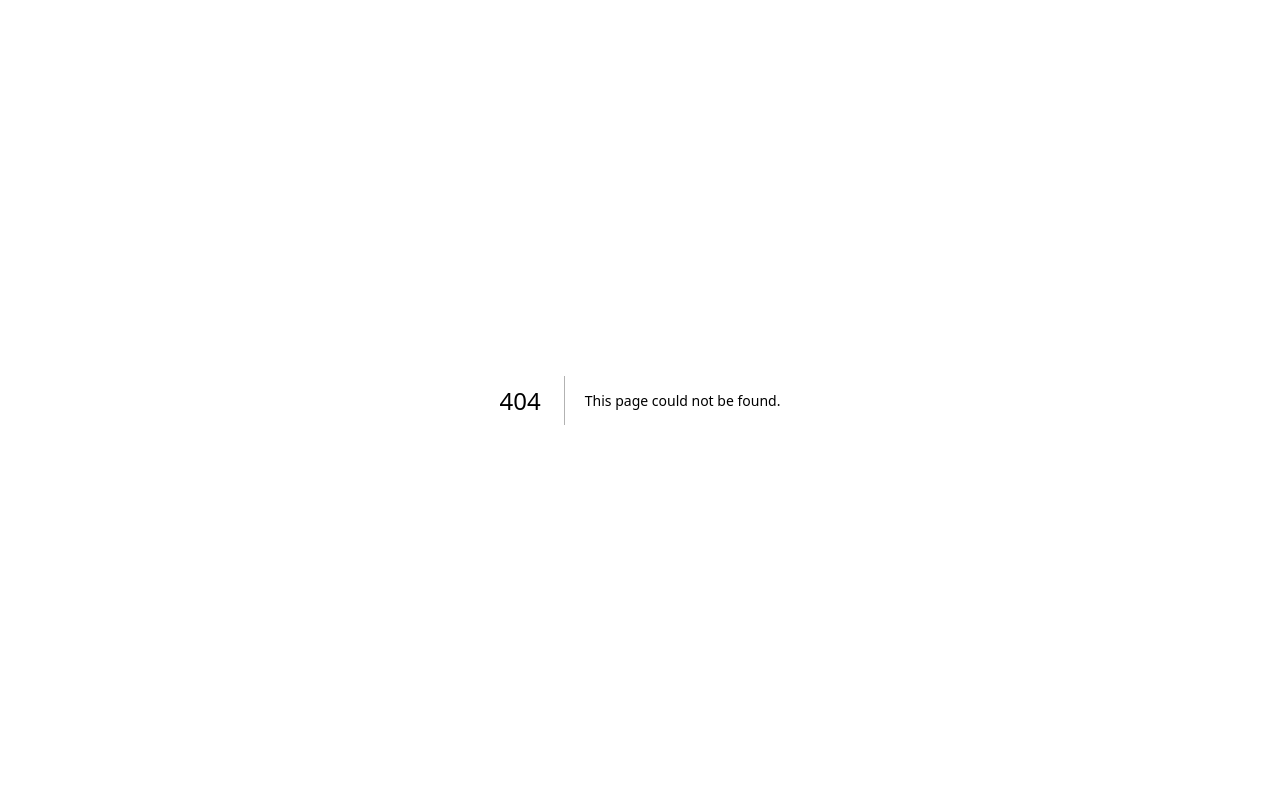
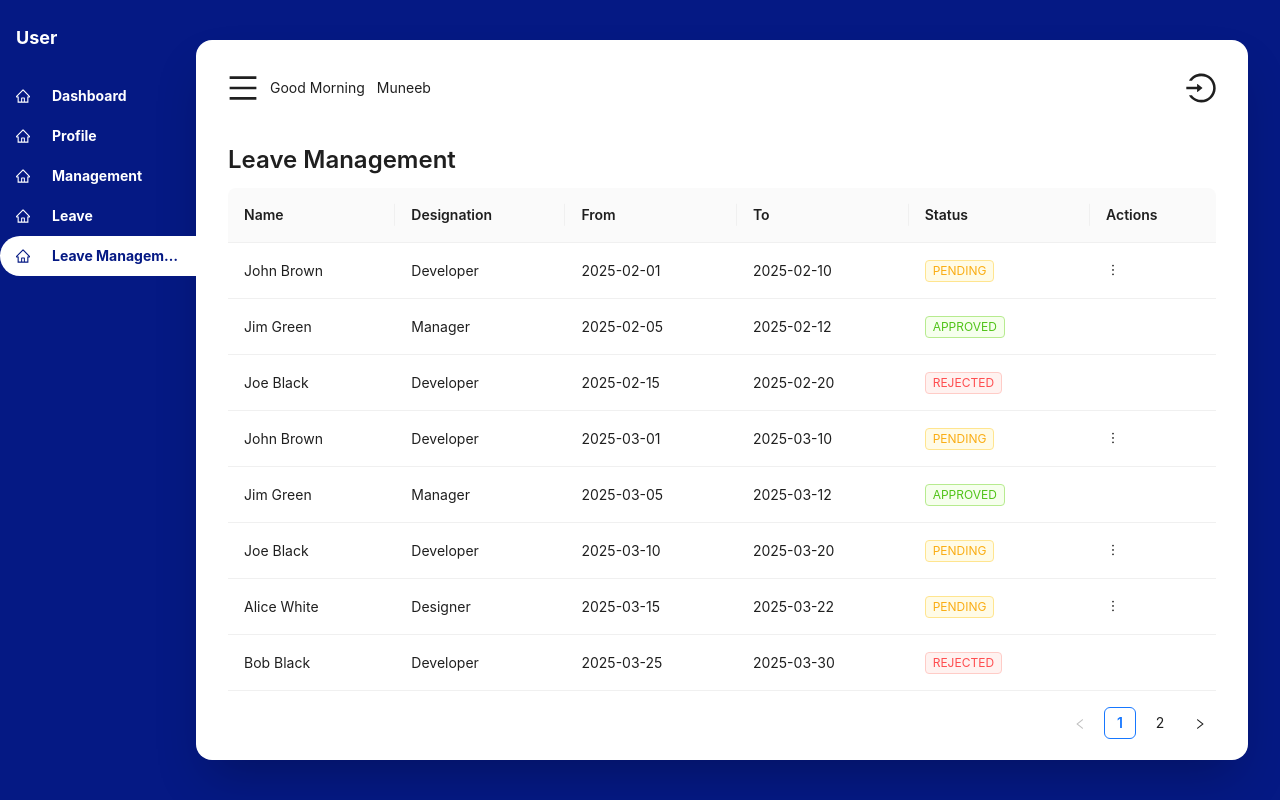
Before and after one commit to AlfaBlocks-Softwares/teamfirsthr, a Next.js app: page /dashboard/leave-management in a window 1280 px wide. Before the commit this address had no page. Built offline with nearby package versions, Linux system fonts and the light colour scheme; what @ant-design/nextjs-registry would draw is missing.

Commit message:
leave management feature for managers, add actions for rejecting,approving leaves, build initial design for leave details

```diff
--- /dev/null
+++ b/app/dashboard/(manager)/leave-management/page.tsx
@@ -0,0 +1,9 @@
+import dynamic from "next/dynamic";
+
+const LeaveManagementTable = dynamic(
+  () => import("@/components/manager/leavemanagement/leavesTable")
+);
+
+export default function LeaveManagement() {
+  return <LeaveManagementTable />;
+}
--- a/app/dashboard/layout.tsx
+++ b/app/dashboard/layout.tsx
@@ -2,13 +2,13 @@
 import React, { useEffect, useState } from "react";
 import { Layout, Menu } from "antd";
 import { usePathname } from "next/navigation";
-import { DashboardNavItems } from "@/constants";
 const { Header, Sider, Content } = Layout;
 import {
   CloseCircleOutlined,
   LoginOutlined,
   MenuOutlined,
 } from "@ant-design/icons";
+import GetNavItems from "@/constants/dashboard/NavItems";
 
 interface Props {
   children: React.ReactNode;
@@ -53,7 +53,7 @@ const MainLayout: React.FC<Props> = ({ children }) => {
           <Menu
             selectedKeys={[pathname]}
             className="!bg-primary !text-secondary !font-bold !pl-0"
-            items={DashboardNavItems}
+            items={GetNavItems()}
           />
         </Sider>
       )}
@@ -88,7 +88,7 @@ const MainLayout: React.FC<Props> = ({ children }) => {
           <Menu
             selectedKeys={[pathname]}
             className="!bg-primary !text-secondary !font-bold !pl-0"
-            items={DashboardNavItems}
+            items={GetNavItems()}
           />
         </nav>
       )}
--- a/components/forms/employee/LeaveForm.tsx
+++ b/components/forms/employee/LeaveForm.tsx
@@ -29,7 +29,7 @@ export default function EmployeeLeaveForm() {
     <section className="p-spacing-l">
       <div className="flex flex-col justify-start items-start gap-spacing-s">
         <Typography.Title level={2} className="!p-0 !m-0">
-          Employee Leave Form
+          Leave Form
         </Typography.Title>
         <Typography.Title level={5} className="!text-caption !p-0 !m-0">
           You have 15 leaves remaining
--- /dev/null
+++ b/components/manager/leavemanagement/LeaveDetailModal.tsx
@@ -0,0 +1,53 @@
+"use client";
+import React from "react";
+import { Modal } from "antd";
+import Button from "../../ui/Button";
+import { ILeaveDataType } from "@/types";
+
+interface Props {
+  visible: boolean;
+  onCancel: () => void;
+  leaveData: ILeaveDataType | null;
+  handleModalStatusUpdate: (status: string) => void;
+}
+
+const LeaveDetailModal: React.FC<Props> = ({
+  visible,
+  onCancel,
+  leaveData,
+  handleModalStatusUpdate,
+}) => {
+  return (
+    <Modal
+      title="Leave Details"
+      open={visible}
+      onCancel={onCancel}
+      centered
+      footer={
+        <div className="flex justify-end items-center gap-spacing-xs">
+          {leaveData?.status === "pending" && (
+            <>
+              <Button
+                key="approve"
+                onClick={() => handleModalStatusUpdate("approved")}
+              >
+                Approve
+              </Button>
+              <Button
+                key="reject"
+                variant="secondary"
+                onClick={() => handleModalStatusUpdate("rejected")}
+              >
+                Reject
+              </Button>
+            </>
+          )}
+        </div>
+      }
+    >
+      Leave Details
+    </Modal>
+  );
+};
+
+export default LeaveDetailModal;
--- /dev/null
+++ b/components/manager/leavemanagement/leavesTable.tsx
@@ -0,0 +1,236 @@
+"use client";
+import React, { useCallback, useState } from "react";
+import { Table, Tag, Typography, Dropdown } from "antd";
+import type { TableProps } from "antd";
+import type { MenuProps } from "antd";
+import { MoreOutlined } from "@ant-design/icons";
+import { ILeaveDataType } from "@/types";
+import LeaveDetailModal from "./LeaveDetailModal";
+
+const LeaveManagementTable = () => {
+  const [data, setData] = useState<ILeaveDataType[]>([
+    {
+      key: "1",
+      name: "John Brown",
+      designation: "Developer",
+      from: "2025-02-01",
+      to: "2025-02-10",
+      status: "pending",
+    },
+    {
+      key: "2",
+      name: "Jim Green",
+      designation: "Manager",
+      from: "2025-02-05",
+      to: "2025-02-12",
+      status: "approved",
+    },
+    {
+      key: "3",
+      name: "Joe Black",
+      designation: "Developer",
+      from: "2025-02-15",
+      to: "2025-02-20",
+      status: "rejected",
+    },
+    {
+      key: "4",
+      name: "John Brown",
+      designation: "Developer",
+      from: "2025-03-01",
+      to: "2025-03-10",
+      status: "pending",
+    },
+    {
+      key: "5",
+      name: "Jim Green",
+      designation: "Manager",
+      from: "2025-03-05",
+      to: "2025-03-12",
+      status: "approved",
+    },
+    {
+      key: "6",
+      name: "Joe Black",
+      designation: "Developer",
+      from: "2025-03-10",
+      to: "2025-03-20",
+      status: "pending",
+    },
+    {
+      key: "7",
+      name: "Alice White",
+      designation: "Designer",
+      from: "2025-03-15",
+      to: "2025-03-22",
+      status: "pending",
+    },
+    {
+      key: "8",
+      name: "Bob Black",
+      designation: "Developer",
+      from: "2025-03-25",
+      to: "2025-03-30",
+      status: "rejected",
+    },
+    {
+      key: "9",
+      name: "Charlie Brown",
+      designation: "Team Lead",
+      from: "2025-02-10",
+      to: "2025-02-15",
+      status: "approved",
+    },
+    {
+      key: "10",
+      name: "Daisy Green",
+      designation: "Developer",
+      from: "2025-03-05",
+      to: "2025-03-12",
+      status: "pending",
+    },
+  ]);
+
+  const [showModal, setShowModal] = useState<boolean>(false);
+  const [selectedRow, setSelectedRow] = useState<ILeaveDataType | null>(null);
+
+  const updateLeaveStatus = (key: string, newStatus: string): void => {
+    setData(
+      data.map((item) =>
+        item.key === key ? { ...item, status: newStatus } : item
+      )
+    );
+
+    if (selectedRow && selectedRow.key === key) {
+      setSelectedRow({ ...selectedRow, status: newStatus });
+    }
+  };
+
+  const handleMenuClick = (
+    e: { key: string },
+    record: ILeaveDataType
+  ): void => {
+    updateLeaveStatus(record.key, e.key);
+  };
+
+  const getMenuProps = (
+    record: ILeaveDataType
+  ): {
+    items: MenuProps["items"];
+    onClick: (info: { key: string }) => void;
+  } => {
+    const items: MenuProps["items"] = [
+      {
+        label: "Approved",
+        key: "approved",
+      },
+      {
+        label: "Rejected",
+        key: "rejected",
+      },
+    ];
+
+    return {
+      items,
+      onClick: (info) => handleMenuClick(info, record),
+    };
+  };
+
+  const handleRowClick = (record: ILeaveDataType): void => {
+    setSelectedRow(record);
+    setShowModal(true);
+  };
+
+  const getStatusColor = (status: string): string => {
+    switch (status.toLowerCase()) {
+      case "approved":
+        return "success";
+      case "rejected":
+        return "error";
+      case "pending":
+        return "warning";
+      default:
+        return "default";
+    }
+  };
+
+  const columns: TableProps<ILeaveDataType>["columns"] = [
+    {
+      title: "Name",
+      dataIndex: "name",
+      key: "name",
+    },
+    {
+      title: "Designation",
+      dataIndex: "designation",
+      key: "designation",
+    },
+    {
+      title: "From",
+      dataIndex: "from",
+      key: "from",
+    },
+    {
+      title: "To",
+      dataIndex: "to",
+      key: "to",
+    },
+    {
+      title: "Status",
+      key: "status",
+      dataIndex: "status",
+      render: (_, { status }) => (
+        <Tag color={getStatusColor(status)} key={status}>
+          {status.toUpperCase()}
+        </Tag>
+      ),
+    },
+    {
+      title: "Actions",
+      key: "actions",
+      render: (_, record) => {
+        return record.status === "pending" ? (
+          <div onClick={(e) => e.stopPropagation()}>
+            <Dropdown menu={getMenuProps(record)} trigger={["click"]}>
+              <MoreOutlined />
+            </Dropdown>
+          </div>
+        ) : null;
+      },
+    },
+  ];
+
+  const handleModalStatusUpdate = (newStatus: string): void => {
+    if (selectedRow) {
+      updateLeaveStatus(selectedRow.key, newStatus);
+    }
+  };
+
+  const hideModal = useCallback(() => {
+    setShowModal(false);
+  }, []);
+
+  return (
+    <section className="">
+      <Typography.Title level={3}>Leave Management</Typography.Title>
+      <Table<ILeaveDataType>
+        columns={columns}
+        dataSource={data}
+        pagination={{ pageSize: 8 }}
+        onRow={(record) => ({
+          onClick: () => handleRowClick(record),
+        })}
+      />
+      {showModal && (
+        <LeaveDetailModal
+          visible={showModal}
+          onCancel={hideModal}
+          leaveData={selectedRow}
+          handleModalStatusUpdate={handleModalStatusUpdate}
+        />
+      )}
+    </section>
+  );
+};
+
+export default LeaveManagementTable;
--- a/constants/dashboard/NavItems.tsx
+++ b/constants/dashboard/NavItems.tsx
@@ -1,8 +1,15 @@
 import { IDashboardNavItems } from "@/types/dashboardlayout";
 import { HomeOutlined } from "@ant-design/icons";
 import Link from "next/link";
+import { ROLE } from "../role";
 
-export const DashboardNavItems: IDashboardNavItems[] = [
+const GetNavItems = () => {
+  const userData = {
+    name: "Muneeb",
+    role: "manager",
+  };
+
+  const DashboardNavItems: IDashboardNavItems[] = [
     {
       key: "/dashboard",
       icon: <HomeOutlined />,
@@ -31,30 +38,29 @@ export const DashboardNavItems: IDashboardNavItems[] = [
       ),
     },
     {
-    key: "/settings",
+      key: "/dashboard/leave",
       icon: <HomeOutlined />,
       label: (
-      <Link href="/dashboard" className="!text-secondary">
-        employees
-      </Link>
-    ),
-  },
-  {
-    key: "/profile2",
-    icon: <HomeOutlined />,
-    label: (
-      <Link href="/dashboard" className="!text-secondary">
-        employees
-      </Link>
-    ),
-  },
-  {
-    key: "/employees",
-    icon: <HomeOutlined />,
-    label: (
-      <Link href="/dashboard" className="!text-secondary">
-        employees
+        <Link href="/dashboard/leave" className="!text-secondary">
+          Leave
         </Link>
       ),
     },
   ];
+
+  if (userData.role === ROLE.MANAGER) {
+    DashboardNavItems.push({
+      key: "/dashboard/leave-management",
+      icon: <HomeOutlined />,
+      label: (
+        <Link href="/dashboard/leave-management" className="!text-secondary">
+          Leave Management
+        </Link>
+      ),
+    });
+  }
+
+  return DashboardNavItems;
+};
+
+export default GetNavItems;
--- a/constants/index.ts
+++ b/constants/index.ts
@@ -1 +1,2 @@
 export * from "./dashboard/index";
+export * from "./role";
--- /dev/null
+++ b/constants/role.ts
@@ -0,0 +1,7 @@
+export const ROLE = {
+  EMPLOYEE: "employee",
+  MANAGER: "manager",
+  HR: "hr",
+};
+
+export type Role = (typeof ROLE)[keyof typeof ROLE];
--- a/types/index.ts
+++ b/types/index.ts
@@ -2,3 +2,4 @@ export * from "./login";
 export * from "./signup";
 export * from "./employeeleave";
 export * from "./kanban";
+export * from "./leaves";
```
Also changed, not shown: types/leaves.ts (added, +8 -0 lines). Lines whose indentation alone changed are shown as unchanged.
